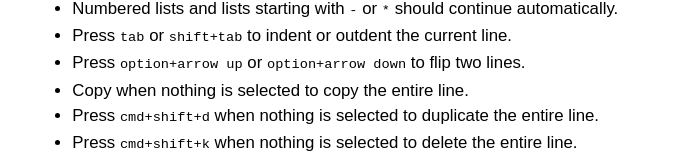
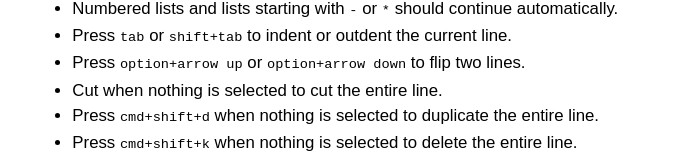
Before and after one commit to andreasphil/vue-textarea2, a Vue app: page /#simple in a window 1280 px wide. Shown: the part 320-488 px from the top of the page, without its empty margins (297-982 px from the left). Built offline with nearby package versions, Linux system fonts and the light colour scheme.

Commit message:
docs: fix typo

```diff
--- a/src/demo/SimpleDemo.vue
+++ b/src/demo/SimpleDemo.vue
@@ -27,7 +27,7 @@ const text = ref("Hello world!");
           Press <kbd>option+arrow up</kbd> or <kbd>option+arrow down</kbd> to
           flip two lines.
         </li>
-        <li>Copy when nothing is selected to copy the entire line.</li>
+        <li>Cut when nothing is selected to cut the entire line.</li>
         <li>
           Press <kbd>cmd+shift+d</kbd> when nothing is selected to duplicate the
           entire line.
```
